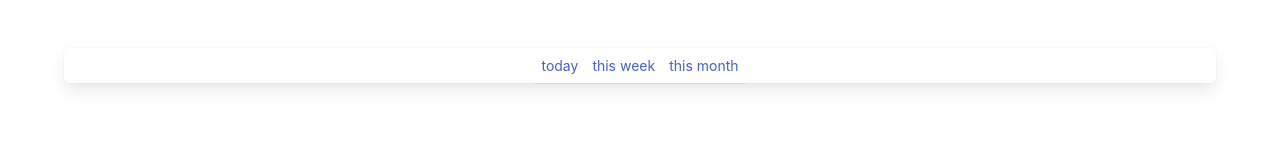
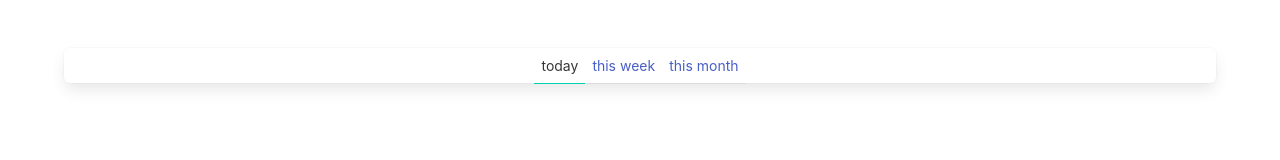
Before and after one commit to darknessnerd/vue3_composition_api, a Vue app: page / in a window 1280 px wide. Shown: the top 160 px of the page. Built offline with nearby package versions, Linux system fonts and the light colour scheme.

Commit message:
Reactive update using ref

```diff
--- a/src/components/TimeLineComponent.vue
+++ b/src/components/TimeLineComponent.vue
@@ -1,7 +1,11 @@
 <template>
   <nav class="is-primary panel">
     <p class="panel-tabs">
-        <a v-for="period in periods" :key="period" data-test="period">
+        <a v-for="period in periods"
+           :key="period"
+           :class="[ period === selectedPeriod ? 'is-active': '']"
+           @click="setPeriod(period)"
+           data-test="period">
           {{ period }}
         </a>
     </p>
@@ -9,14 +13,20 @@
 </template>
 
 <script>
-import { defineComponent } from 'vue';
-
+import { defineComponent, ref } from 'vue';
+// ref: reactive reference, reflect the latest information
 export default defineComponent({
   name: 'TimeLineComponent',
   setup() {
     const periods = ['today', 'this week', 'this month'];
+    const selectedPeriod = ref('today');
+    const setPeriod = (period) => {
+      selectedPeriod.value = period;
+    };
     return {
       periods,
+      selectedPeriod,
+      setPeriod,
     };
   },
 });
```
